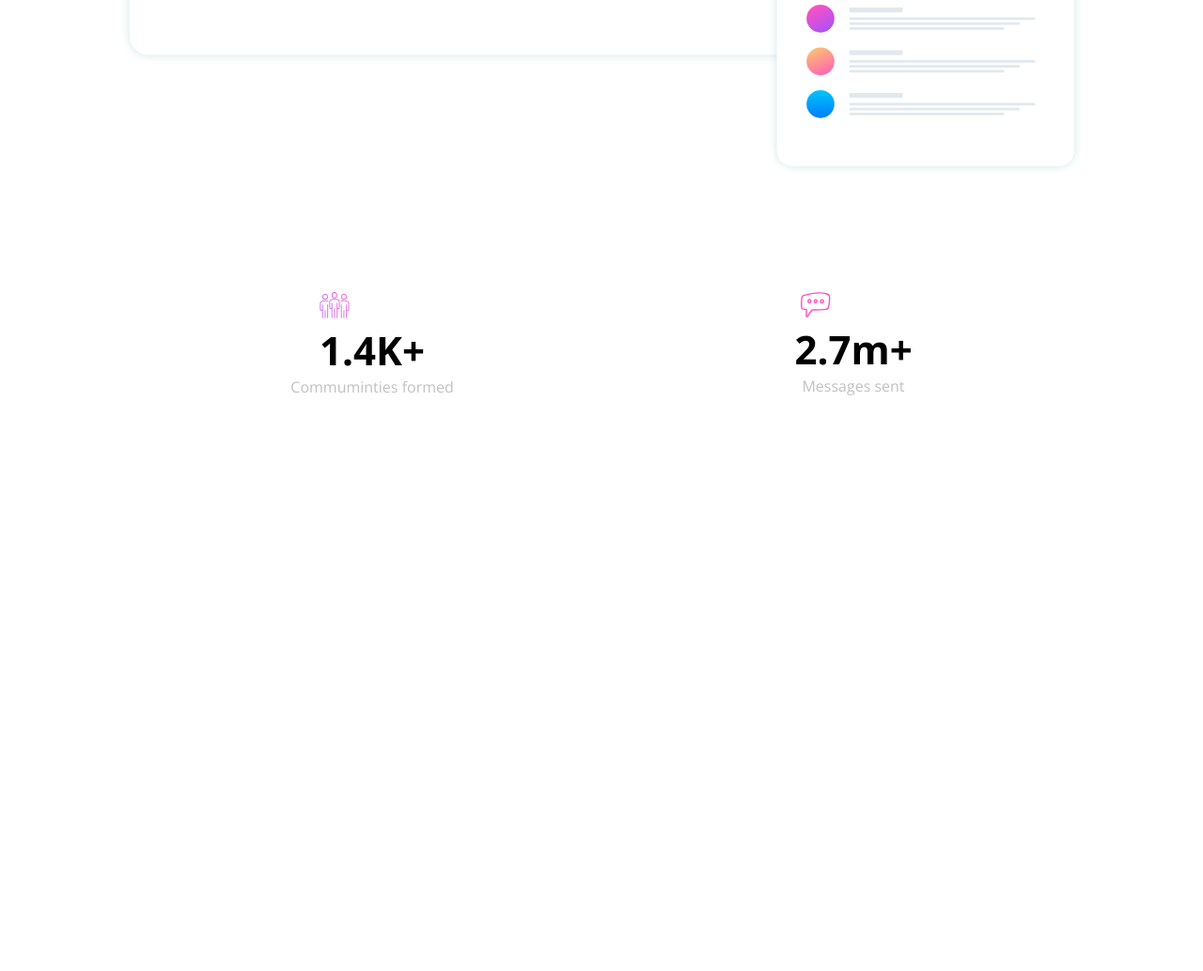
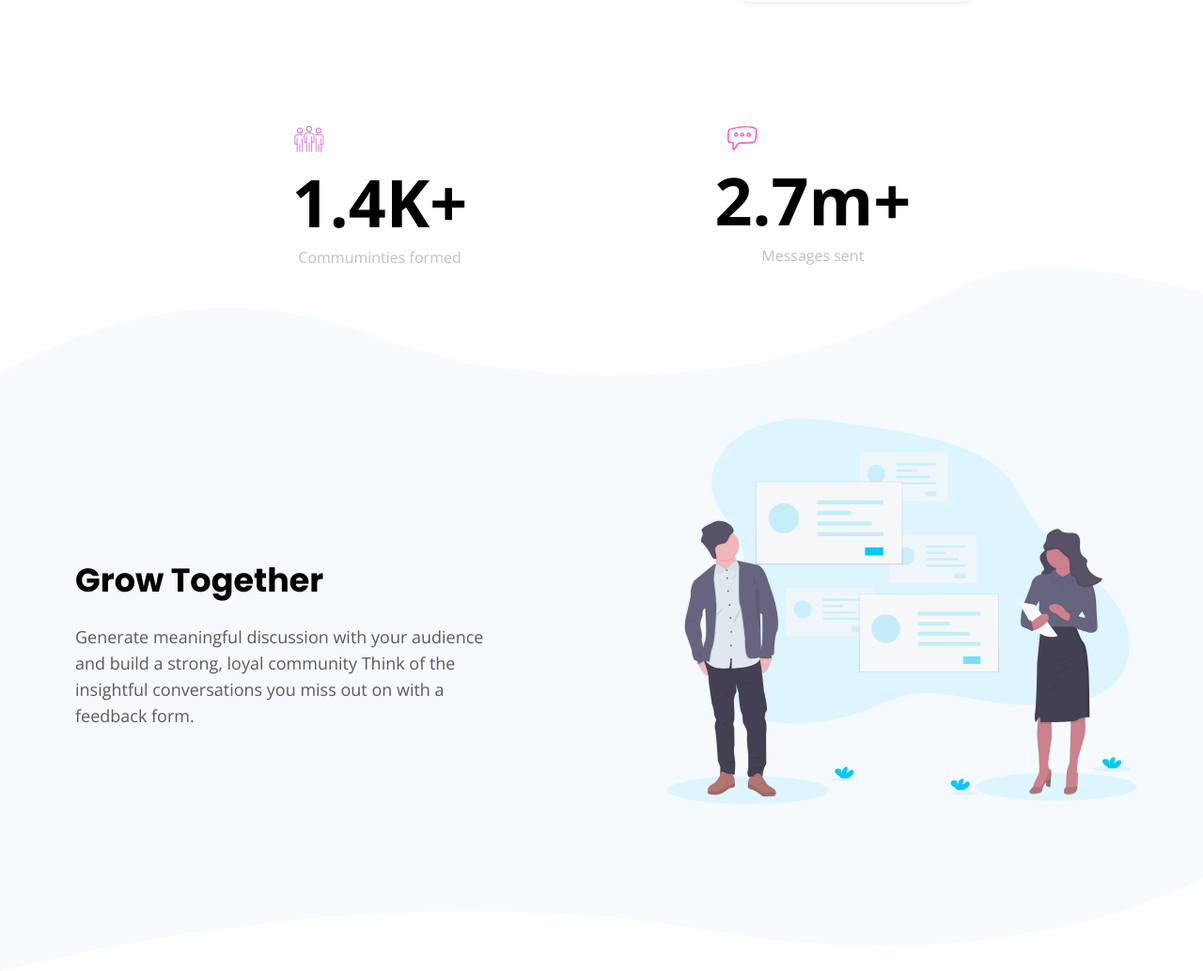
Before and after one commit to JoShobande/front-end-mentor-one, a plain HTML site: page index.html in a window 1280 px wide. Shown: the part 960-1994 px from the top of the page at 94% size. Before the commit the page ends 1383 px from the top, so only its background shows below. Drawn offline with nearby package versions, Linux system fonts and the light colour scheme; files whose address does not match are found by name.

Commit message:
implemented desktop view of growth section

```diff
--- a/index.html
+++ b/index.html
@@ -23,17 +23,17 @@
             </button>
         </nav>
     </header>
-    <main class="main-content container">
-        <Section class="hero">
+    <main class="main-content ">
+        <section class="hero">
             <h1 class="hero__heading">Build The Community Your Fans Will Love</h1>
             <p class="hero__description">Huddle re-imagines the way we build communities.
                 You have a voice, but so does your audience. Create connections with your users as
                 you engage in geninue discussion.
             </p>
             <button>Get Started For Free</button>
-        </Section>
+        </section>
 
-        <Section class="statistics">
+        <section class="statistics container">
             <figure>
                 <img src="assets/images/screen-mockups.svg" />
             </figure>
@@ -47,12 +47,26 @@
                     <p>2.7m+<span>Messages sent</span> </p>
                 </div>
             </div>
+        </section>
 
+        <section class="grow-section">
+            <img src="assets//images/top-section-mobile.svg" class="mobile-bg"/>
+            <img src='assets/images/bg-section-top-desktop.svg' class="desktop-bg"/>
+            <div class="grow-section_content">
+                <div class="illustration">
+                    <img src="assets/images/illustration-grow-together.svg"/>
+                </div>
+                <div class="text">
+                    <h1 class="grow-section_content-heading">Grow Together</h1>
+                    <p>Generate meaningful discussion with your audience and build a strong, loyal community
+                        Think of the insightful conversations you miss out on with a feedback form.
+                    </p>
+                </div>
+            </div>
+            <img src='assets/images/bottom-section-mobile.svg' class="mobile-bg"/>
+            <img src= 'assets/images/bg-section-bottom-desktop.svg'  class="desktop-bg"/>
 
-            <!-- to start desktop view for staticsts section next time -->
-
-
-        </Section>
+        </section>
     </main>
 
 
--- a/style.css
+++ b/style.css
@@ -88,10 +88,45 @@ nav button{
 }
 
 
+.grow-section img{
+    width: 100%;
+}
+
+
+.grow-section_content{
+    background-color: hsl(207, 100%, 98%);
+    margin-top: -5px;
+    padding-bottom: 50px;
+}
+.grow-section_content img{
+    width: 200px;
+    padding-top: 20px;
+}
+
+.grow-section_content p{
+    width: 90%;
+    margin: 0 auto;
+    font-family: 'Open Sans', sans-serif;
+    font-weight: 100;
+    font-size: 18px;
+    line-height: 28px;
+    color: #5c5a5a;
+}
+.grow-section_content-heading {
+    margin-top: 80px !important ;
+    margin-bottom: 20px !important;
+    font-size: 25px;
+    font-weight: bold;
+    font-family: 'Poppins', sans-serif;;
+}
+.desktop-bg{
+    display: none;
+}
+
+
 
 @media(min-width: 768px){
     .main-content{
-        width: 80%;
         margin: 0 auto;
     }
     .hero__description{
@@ -104,7 +139,52 @@ nav button{
     .statistics-container{
         display: flex;
         justify-content: space-around;
+        width: 80%;
+        margin: 0 auto;
+    }
+    .statistics_figures img{
+        margin-right: 150px;
+    }
+    .statistics_figures p{
+        font-size: 70px;
+    }
+    .statistics figure img {
+        width: 70%;
+    }
+}
+
+@media(min-width: 1024px){
+    .mobile-bg{
+        display: none;
+    }
+    .desktop-bg{
+        display: block;
+    }
+    .grow-section_content{
+        display: grid;
+        grid-template-columns: repeat(2, 1fr);
+        grid-template-areas: 'text illustration';
+        /* padding: 30px;   */
+        align-items: center;
+    }
+    .illustration{
+        grid-area: illustration;
+    }
+    .text{
+        grid-area: text;
+        text-align: left;
+        width: 85%;
+        padding-left: 80px;
+    }
+    .grow-section_content img{
+        width: 500px;
+        padding-top: 20px;
+    }
+    .grow-section_content p {
+        width: 100%;
+    }
+    .grow-section_content-heading{
+        font-size: 35px;
     }
 
-
 }
```
Also changed, not shown: assets/images/bg-section-bottom-desktop.svg (added), assets/images/bg-section-top-desktop.svg (added), assets/images/bottom-section-mobile.svg (added), assets/images/illustration-grow-together.svg (added), assets/images/top-section-mobile.svg (added).
